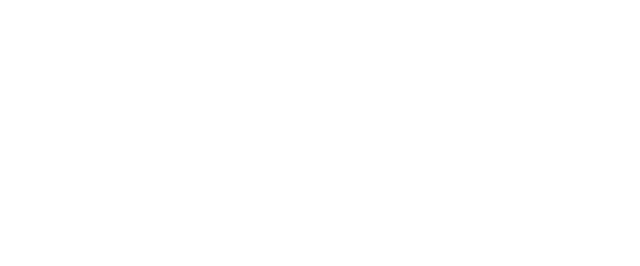
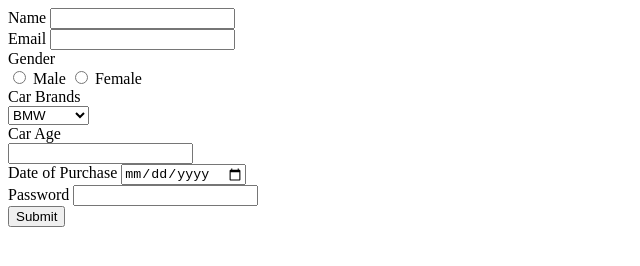
Before and after one commit to acciojob/car-insurance-form-Roomaniwahid, a website: page main.html in a window 1280 px wide. Shown: the whole page, without its empty margins (0-640 px from the left). Drawn offline with Linux system fonts and the light colour scheme.

Commit message:
created a submission

```diff
--- a/main.html
+++ b/main.html
@@ -8,7 +8,37 @@
 
 <body>
 	<!-- the entire body must be written by student -->
-    <script type="text/javascript" src="./script.js">
+    <form method="POST">
+  <label for="name">Name</label>
+  <input type="text" id="name" required><br>
+
+  <label for="email">Email</label>
+  <input type="email" id="email" required><br>
+
+  <label for="gender">Gender</label><br>
+  <input type="radio" name="gender" value="male" required> Male
+  <input type="radio" name="gender" value="female" required> Female<br>
+
+  <label for="cars">Car Brands</label><br>
+  <select id="cars" required>
+    <option value="BMW">BMW</option>
+    <option value="Audi">Audi</option>
+    <option value="Mercedes">Mercedes</option>
+  </select><br>
+
+  <label for="carage">Car Age</label><br>
+  <input type="number" id="carage" required><br>
+
+  <label for="dop">Date of Purchase</label>
+  <input type="date" id="dop" required><br>
+
+  <label for="password">Password</label>
+  <input type="password" id="password" required><br>
+
+  <button type="submit">Submit</button>
+</form>
+
+	<script type="text/javascript" src="./script.js">
 </script>
 
 </body>
```
